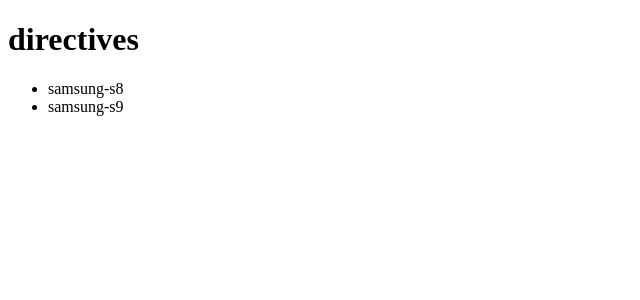
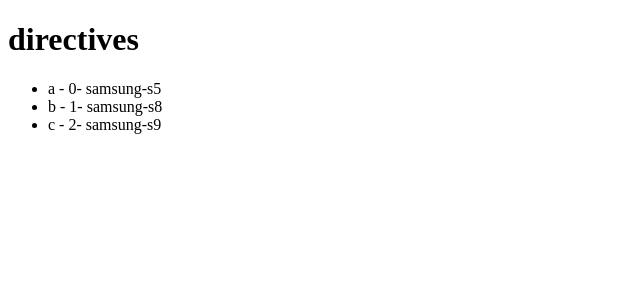
Before and after one commit to mohamadrzfatery/vue-training, a Nuxt app: page /directives in a window 1280 px wide. Shown: the top 300 px of the page, without its empty margins (0-640 px from the left). Built offline with nearby package versions, Linux system fonts and the light colour scheme.

Commit message:
directives with objectList

```diff
--- a/pages/directives.vue
+++ b/pages/directives.vue
@@ -2,11 +2,11 @@
   <div>
     <h1>directives</h1>
     <ul>
-      <template v-for="(item, key) in filterList">
+      <template v-for="(item, key, index) in list">
         <li :key="key">
           <!-- v-if="item.id !== 1" -->
           <!-- v-show preformance behtari dare chone item ro az bein nemibare faghat display=none mishe-->
-          {{ item.productName }}
+          {{ key }} - {{ index }}- {{ item.productName }}
         </li>
       </template>
     </ul>
@@ -17,17 +17,22 @@
 export default {
   data() {
     return {
-      list: [
-        { id: 1, productName: 'samsung-s5' },
-        { id: 2, productName: 'samsung-s8' },
-        { id: 3, productName: 'samsung-s9' },
-      ],
+      //   list: [
+      //     { id: 1, productName: 'samsung-s5' },
+      //     { id: 2, productName: 'samsung-s8' },
+      //     { id: 3, productName: 'samsung-s9' },
+      //   ],
+      list: {
+        a: { id: 1, productName: 'samsung-s5' },
+        b: { id: 2, productName: 'samsung-s8' },
+        c: { id: 3, productName: 'samsung-s9' },
+      },
     }
   },
   computed: {
-    filterList() {
-      return this.list.filter((item) => item.id !== 1) // v-if="item.id !== 1" ino bejaye v-if benevis chon to v-for v-if bezani performance khoob dar nemiad
-    },
+    // filterList() {
+    //   return this.list.filter((item) => item.id !== 1) // v-if="item.id !== 1" ino bejaye v-if benevis chon to v-for v-if bezani performance khoob dar nemiad
+    // },
   },
 }
 </script>
```
